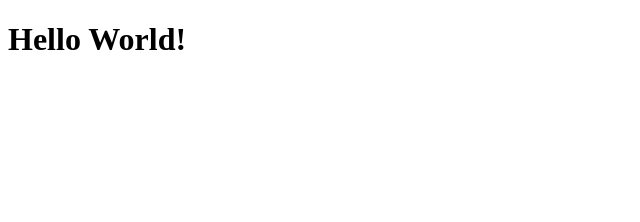
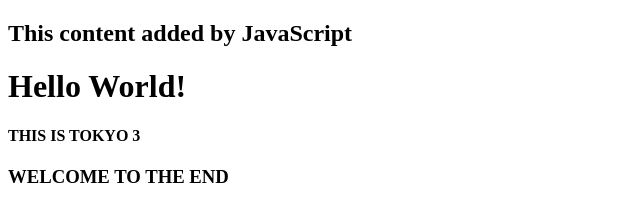
Before and after one commit to zvallarino/tokyo3, a plain HTML site: page index.html in a window 1280 px wide. Shown: the whole page, without its empty margins (0-640 px from the left). Drawn offline with Linux system fonts and the light colour scheme.

Commit message:
add script.js, connect to index.html

```diff
--- a/index.html
+++ b/index.html
@@ -1,9 +1,14 @@
 <!DOCTYPE html>
 <html lang="en">
   <head>
-      <title>My Website</title>
+   <link rel="stylesheet" href="style.css" />
+  <title>My Website</title>
  </head>
   <body>
-    <h1>Hello World!</h1>
+    <script src="script.js"></script>
+    <h1 id = "header">Hello World!</h1>
+    <h4>THIS IS TOKYO 3</h4>
+    <h3>WELCOME TO THE END</h3>
+    <!-- <img src="https://www.kindpng.com/picc/m/270-2703223_depressed-sad-anime-girl-crying-hd-png-download.png" alt="Anime girl sad"> -->
   </body>
 </html>
--- /dev/null
+++ b/script.js
@@ -0,0 +1,4 @@
+const h2 = document.createElement("h2");
+h2.textContent = "This content added by JavaScript";
+
+document.querySelector("body").appendChild(h2);
```
